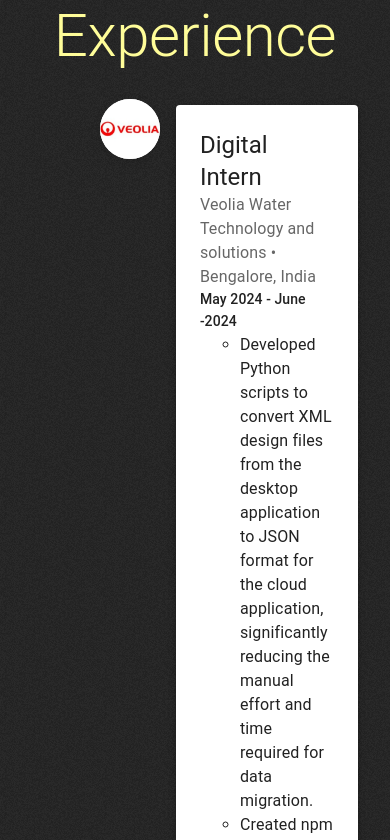
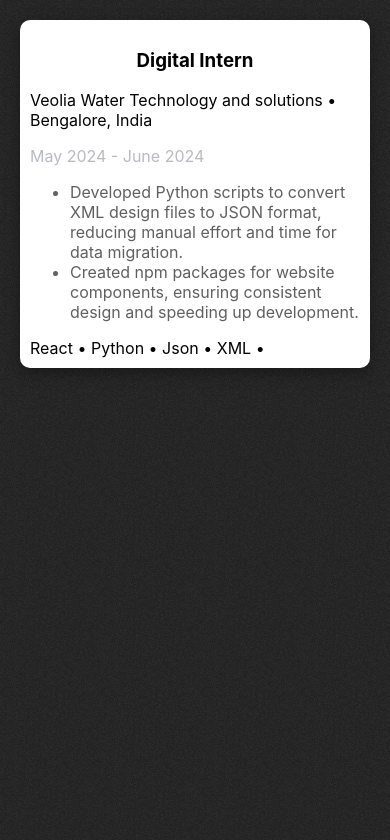
Before and after one commit to Pradipram/new-portfolio, a React (Create React App) app: page /experience in a window 390 px wide. Shown: the top 840 px of the page. Built offline with nearby package versions, Linux system fonts and the light colour scheme; the HTML template or start-up script is replaced by a standard one.

Commit message:
feat: implement responsive experience section with small device support

```diff
--- a/src/App.tsx
+++ b/src/App.tsx
@@ -8,20 +8,41 @@
   Projects,
   Skills,
 } from "./pages";
+import { useEffect, useState } from "react";
 
 // import { Footer } from "@p__radip/react-footer";
 
 function App() {
+  const [isSmallScreen, setIsSmallScreen] = useState(false);
+
+  useEffect(() => {
+    const handleResize = () => {
+      setIsSmallScreen(window.innerWidth <= 431);
+    };
+
+    handleResize();
+    window.addEventListener("resize", handleResize);
+
+    return () => {
+      window.removeEventListener("resize", handleResize);
+    };
+  }, []);
   return (
     <div>
       <Router>
         <Routes>
           <Route path="/" element={<Home />} />
           <Route path="/about" element={<About />} />
-          <Route path="/education" element={<Education />} />
+          <Route
+            path="/education"
+            element={<Education isSmallScreen={isSmallScreen} />}
+          />
           <Route path="/skills" element={<Skills />} />
           <Route path="/projects" element={<Projects />} />
-          <Route path="/experience" element={<Experience />} />
+          <Route
+            path="/experience"
+            element={<Experience isSmallScreen={isSmallScreen} />}
+          />
           <Route path="*" element={<NotFound />} />
         </Routes>
         {/* <Footer websiteName="pradip portfolio" /> */}
--- a/src/assets/data/experienceData.ts
+++ b/src/assets/data/experienceData.ts
@@ -17,10 +17,10 @@
     role: "Digital Intern",
     company: "Veolia Water Technology and solutions",
     location: "Bengalore, India",
-    duration: "May 2024 - June -2024",
+    duration: "May 2024 - June 2024",
     description: [
-      "Developed Python scripts to convert XML design files from the desktop application to JSON format for the cloud application, significantly reducing the manual effort and time required for data migration. ",
-      "Created npm packages for website components, including headers, footers, and icons, ensuring consistent design and functionality across the application and speeding up the development process.",
+      "Developed Python scripts to convert XML design files to JSON format, reducing manual effort and time for data migration.",
+      "Created npm packages for website components, ensuring consistent design and speeding up development.",
     ],
     technologies: ["React", "Python", "Json", "XML"],
     companyLogo: veoliaLogo,
--- a/src/pages/Education.tsx
+++ b/src/pages/Education.tsx
@@ -8,24 +8,14 @@
 
 import { educationStyle } from "../styles";
 import { educationDetails } from "../assets";
-import { useEffect, useState } from "react";
+import PropTypes from "prop-types";
+// import { useEffect, useState } from "react";
 
-export default function CustomizedTimeline() {
-  const [isSmallScreen, setIsSmallScreen] = useState(false);
+interface EducationProps {
+  isSmallScreen: boolean;
+}
 
-  useEffect(() => {
-    const handleResize = () => {
-      setIsSmallScreen(window.innerWidth <= 431);
-    };
-
-    handleResize();
-    window.addEventListener("resize", handleResize);
-
-    return () => {
-      window.removeEventListener("resize", handleResize);
-    };
-  }, []);
-
+const Education: React.FC<EducationProps> = ({ isSmallScreen }) => {
   return (
     <div className={educationStyle.education}>
       <div className={educationStyle.timeline}>
@@ -85,4 +75,9 @@
       </div>
     </div>
   );
-}
+};
+Education.propTypes = {
+  isSmallScreen: PropTypes.bool.isRequired,
+};
+
+export default Education;
--- a/src/pages/Experience.tsx
+++ /dev/null
@@ -1,66 +0,0 @@
-import { motion } from "framer-motion";
-import {
-  Timeline,
-  TimelineItem,
-  TimelineSeparator,
-  TimelineContent,
-} from "@mui/lab";
-import { Paper, Typography, Chip } from "@mui/material";
-import { experiences } from "../assets";
-import "../styles/experience.scss";
-
-const Experience = () => {
-  return (
-    <motion.div
-      initial={{ opacity: 0 }}
-      animate={{ opacity: 1 }}
-      transition={{ duration: 0.5 }}
-    >
-      <Typography variant="h2" align="center" gutterBottom className="heading">
-        Experience
-      </Typography>
-
-      <Timeline position="alternate">
-        {experiences.map((exp) => (
-          <TimelineItem key={exp.id}>
-            <TimelineSeparator>
-              <motion.div whileHover={{ scale: 1.2 }} className="company-logo">
-                {exp.companyLogo && (
-                  <img src={exp.companyLogo} alt={exp.company} />
-                )}
-              </motion.div>
-            </TimelineSeparator>
-
-            <TimelineContent>
-              <Paper elevation={3} sx={{ p: 3 }}>
-                <Typography variant="h5" component="h3">
-                  {exp.role}
-                </Typography>
-                <Typography color="textSecondary">
-                  {exp.company} • {exp.location}
-                </Typography>
-                <Typography variant="subtitle2">{exp.duration}</Typography>
-
-                <ul>
-                  {exp.description.map((item, index) => (
-                    <li key={index} className="description">
-                      {item}
-                    </li>
-                  ))}
-                </ul>
-
-                <div className="tech-stack">
-                  {exp.technologies.map((tech) => (
-                    <Chip key={tech} label={tech} sx={{ margin: "5px" }} />
-                  ))}
-                </div>
-              </Paper>
-            </TimelineContent>
-          </TimelineItem>
-        ))}
-      </Timeline>
-    </motion.div>
-  );
-};
-
-export default Experience;
--- /dev/null
+++ b/src/pages/Experience/Experience.tsx
@@ -0,0 +1,89 @@
+import React from "react";
+import { motion } from "framer-motion";
+import {
+  Timeline,
+  TimelineItem,
+  TimelineSeparator,
+  TimelineContent,
+  // TimelineDot,
+  TimelineConnector,
+  TimelineOppositeContent,
+} from "@mui/lab";
+import { Paper, Typography, Chip } from "@mui/material";
+import { experiences } from "../../assets";
+import "../../styles/experience.scss";
+import SmallDeviceExperience from "./SmallDeviceExperience";
+
+interface ExperienceProps {
+  isSmallScreen: boolean;
+}
+
+const Experience: React.FC<ExperienceProps> = ({ isSmallScreen }) => {
+  return (
+    <div>
+      {isSmallScreen ? (
+        <SmallDeviceExperience experiences={experiences} />
+      ) : (
+        <motion.div
+          initial={{ opacity: 0 }}
+          animate={{ opacity: 1 }}
+          transition={{ duration: 0.5 }}
+        >
+          <Typography
+            variant="h2"
+            align="center"
+            gutterBottom
+            className="heading"
+          >
+            Experience
+          </Typography>
+
+          <Timeline position="alternate">
+            {experiences.map((exp) => (
+              <TimelineItem key={exp.id}>
+                <TimelineOppositeContent sx={{ color: "white" }}>
+                  {exp.duration}
+                </TimelineOppositeContent>
+                <TimelineSeparator>
+                  <motion.div
+                    whileHover={{ scale: 1.2 }}
+                    className="company-logo"
+                  >
+                    {exp.companyLogo && (
+                      <img src={exp.companyLogo} alt={exp.company} />
+                    )}
+                  </motion.div>
+                  <TimelineConnector />
+                </TimelineSeparator>
+
+                <TimelineContent>
+                  <Paper elevation={3} sx={{ p: 3 }}>
+                    <Typography variant="h5" component="h3">
+                      {exp.role}
+                    </Typography>
+                    <Typography color="textSecondary">
+                      {exp.company} • {exp.location}
+                    </Typography>
+                    {/* <Typography variant="subtitle2">{exp.duration}</Typography> */}
+                    <ul>
+                      {exp.description.map((item, index) => (
+                        <li key={index}>{item}</li>
+                      ))}
+                    </ul>
+                    <div className="tech-stack">
+                      {exp.technologies.map((tech) => (
+                        <Chip key={tech} label={tech} />
+                      ))}
+                    </div>
+                  </Paper>
+                </TimelineContent>
+              </TimelineItem>
+            ))}
+          </Timeline>
+        </motion.div>
+      )}
+    </div>
+  );
+};
+
+export default Experience;
--- /dev/null
+++ b/src/pages/Experience/SmallDeviceExperience.tsx
@@ -0,0 +1,47 @@
+import React from "react";
+import "./smallDeviceStyle.scss";
+
+export interface Experience {
+  id: number;
+  role: string;
+  company: string;
+  location: string;
+  duration: string;
+  description: string[];
+  technologies: string[];
+  companyLogo?: string;
+}
+
+interface SmallDeviceExperienceProps {
+  experiences: Experience[];
+}
+
+const SmallDeviceExperience: React.FC<SmallDeviceExperienceProps> = ({
+  experiences,
+}) => {
+  return (
+    <div className="experienceBody">
+      {experiences.map((exp) => (
+        <div key={exp.id}>
+          <h3 className="role">{exp.role}</h3>
+          <p>
+            {exp.company} • {exp.location}
+          </p>
+          <p className="duration">{exp.duration}</p>
+          <ul className="description">
+            {exp.description.map((item, index) => (
+              <li key={index}>{item}</li>
+            ))}
+          </ul>
+          <div>
+            {exp.technologies.map((tech, index) => (
+              <span key={index}>{tech} • </span>
+            ))}
+          </div>
+        </div>
+      ))}
+    </div>
+  );
+};
+
+export default SmallDeviceExperience;
--- /dev/null
+++ b/src/pages/Experience/index.ts
@@ -0,0 +1 @@
+export { default as Experience } from "./Experience";
--- /dev/null
+++ b/src/pages/Experience/smallDeviceStyle.scss
@@ -0,0 +1,21 @@
+@import "../../styles/global";
+
+.experienceBody {
+  background-color: white;
+  margin: 20px;
+  border-radius: 10px;
+  padding: 10px;
+  box-shadow: rgba(0, 0, 0, 0.35) 0px 5px 15px;
+
+  .role {
+    text-align: center;
+  }
+
+  .duration {
+    color: $font-secondary;
+  }
+
+  .description {
+    color: $body-text-color-tertiary;
+  }
+}
--- a/src/pages/index.ts
+++ b/src/pages/index.ts
@@ -4,4 +4,5 @@
 export { default as Education } from "./Education";
 export { default as Skills } from "./Skills";
 export { default as Projects } from "./Projects";
-export { default as Experience } from "./Experience";
+// export { default as Experience } from "./Experience/Experience";
+export * from "./Experience";
--- a/src/styles/_global.scss
+++ b/src/styles/_global.scss
@@ -2,12 +2,14 @@
 $font-secondary: rgb(185, 186, 194);
 $body-text-color: rgb(185, 193, 239);
 $body-text-color-secondary: rgba(255, 255, 255, 0.616);
+$body-text-color-tertiary: rgba(0, 0, 0, 0.626);
 $app-primary-color: #051e2a;
 $heading-text-secondary: #fffd99;
 // $background-color-primary: #262626;
 $background-color-primary: #14181b;
 $background-color-secondary: #1e1e1e;
 $background-color-tertiary: #303030;
+// $background-color-light: rgb(177, 188, 190);
 $btn-color: #2c3e50;
 $mui-primary: #1976d2;
 
--- a/src/styles/experience.scss
+++ b/src/styles/experience.scss
@@ -37,6 +37,25 @@
   }
 }
 
-// .description {
-//   list-style: none;
-// }
+@media (max-width: 768px) {
+  .heading {
+    font-size: 1.5rem;
+  }
+
+  .company-logo {
+    width: 50px;
+    height: 50px;
+  }
+
+  .MuiPaper-root {
+    padding: 1rem;
+  }
+
+  .MuiTypography-h5 {
+    font-size: 1.25rem;
+  }
+
+  .MuiTypography-body2 {
+    font-size: 0.875rem;
+  }
+}
```
